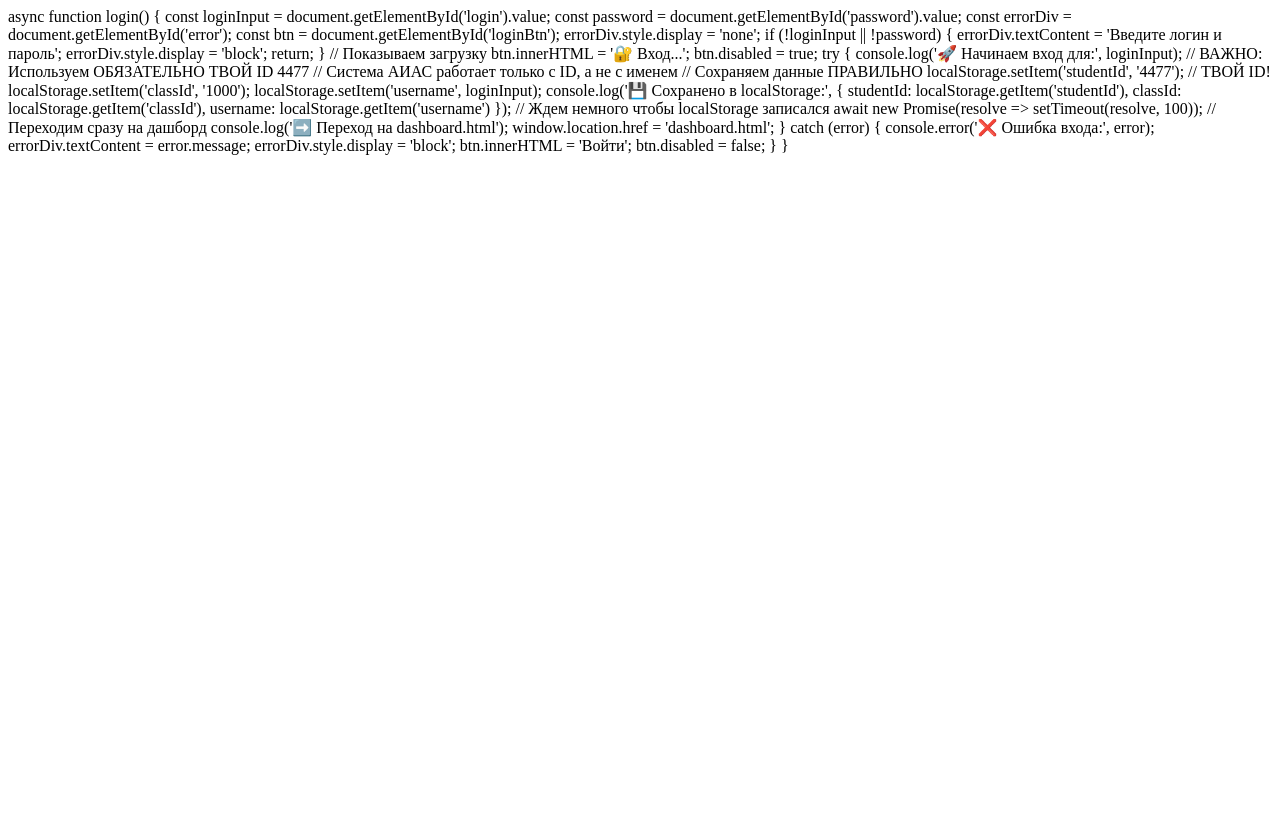
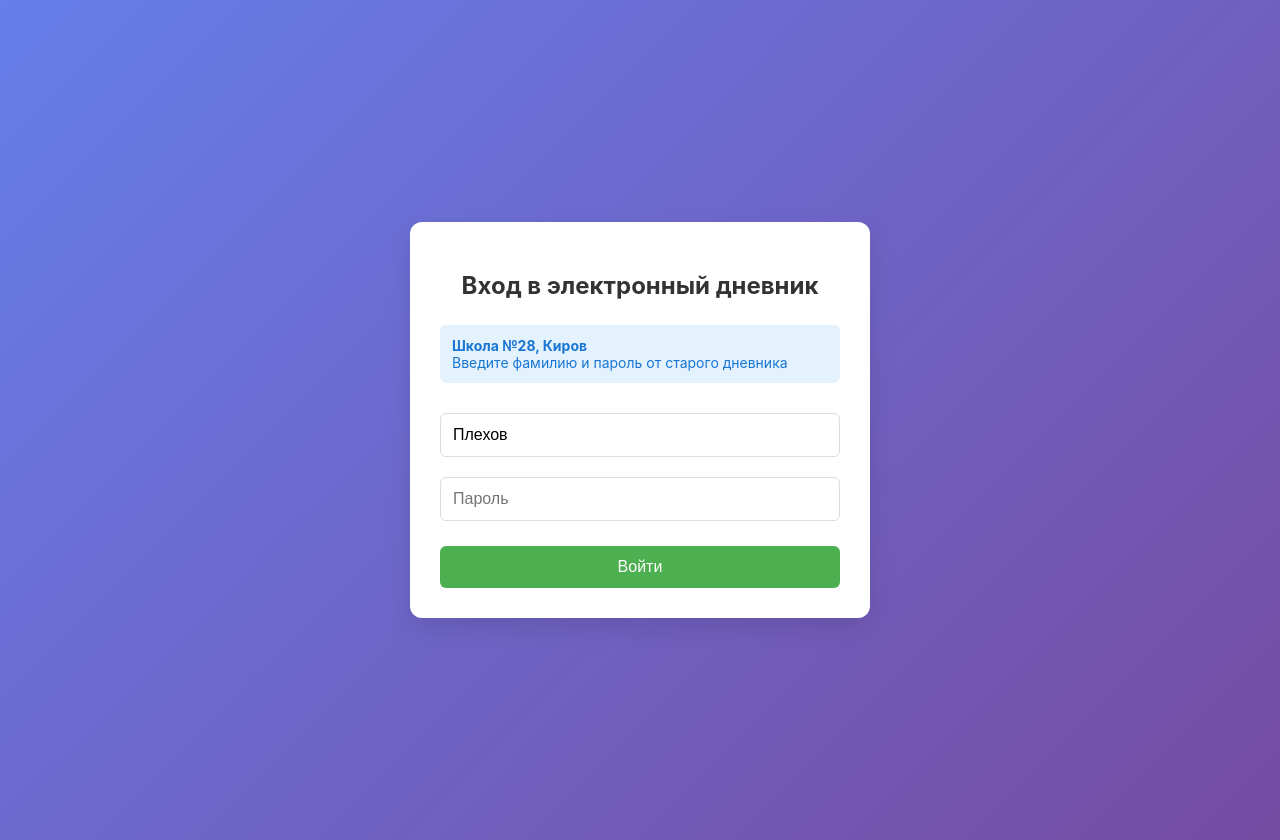
Before and after one commit to plehovlev2011-glitch/journal28, a plain HTML site: page login.html in a window 1280 px wide. Before the commit the page ends 800 px from the top, so only its background shows below. Drawn offline with Linux system fonts and the light colour scheme.

Commit message:
Update login.html

```diff
--- a/login.html
+++ b/login.html
@@ -1,50 +1,203 @@
+<!DOCTYPE html>
+<html lang="ru">
+<head>
+    <meta charset="UTF-8">
+    <meta name="viewport" content="width=device-width, initial-scale=1.0">
+    <title>Вход в дневник</title>
+    <style>
+        body {
+            font-family: 'Inter', sans-serif;
+            background: linear-gradient(135deg, #667eea, #764ba2);
+            margin: 0;
+            padding: 20px;
+            display: flex;
+            justify-content: center;
+            align-items: center;
+            min-height: 100vh;
+        }
+        .login-box {
+            background: white;
+            padding: 30px;
+            border-radius: 12px;
+            width: 100%;
+            max-width: 400px;
+            box-shadow: 0 10px 25px rgba(0,0,0,0.1);
+        }
+        h2 {
+            text-align: center;
+            color: #333;
+            margin-bottom: 25px;
+        }
+        input {
+            width: 100%;
+            padding: 12px;
+            margin: 10px 0;
+            border: 1px solid #ddd;
+            border-radius: 6px;
+            box-sizing: border-box;
+            font-size: 16px;
+        }
+        button {
+            width: 100%;
+            padding: 12px;
+            background: #4caf50;
+            color: white;
+            border: none;
+            border-radius: 6px;
+            font-size: 16px;
+            cursor: pointer;
+            margin-top: 15px;
+            font-weight: 500;
+        }
+        button:hover {
+            background: #45a049;
+        }
+        .error {
+            color: #d32f2f;
+            margin-top: 10px;
+            padding: 10px;
+            background: #ffebee;
+            border-radius: 6px;
+            display: none;
+        }
+        .info {
+            background: #e3f2fd;
+            padding: 12px;
+            border-radius: 6px;
+            margin-bottom: 20px;
+            font-size: 14px;
+            color: #1976d2;
+        }
+        .loading {
+            text-align: center;
+            padding: 20px;
+            display: none;
+        }
+        .spinner {
+            width: 40px;
+            height: 40px;
+            border: 3px solid #f3f3f3;
+            border-top: 3px solid #4caf50;
+            border-radius: 50%;
+            animation: spin 1s linear infinite;
+            margin: 0 auto 10px;
+        }
+        @keyframes spin {
+            0% { transform: rotate(0deg); }
+            100% { transform: rotate(360deg); }
+        }
+    </style>
+</head>
+<body>
+    <div class="login-box">
+        <h2>Вход в электронный дневник</h2>
+
+        <div class="info">
+            <strong>Школа №28, Киров</strong><br>
+            Введите фамилию и пароль от старого дневника
+        </div>
+
+        <input type="text" id="lastName" placeholder="Фамилия" value="Плехов">
+        <input type="password" id="password" placeholder="Пароль">
+
+        <button onclick="login()" id="loginBtn">Войти</button>
+
+        <div class="loading" id="loading">
+            <div class="spinner"></div>
+            <p>Поиск данных ученика...</p>
+        </div>
+
+        <div id="error" class="error"></div>
+    </div>
+
+    <script>
         async function login() {
-    const loginInput = document.getElementById('login').value;
+            const lastName = document.getElementById('lastName').value.trim();
             const password = document.getElementById('password').value;
             const errorDiv = document.getElementById('error');
+            const loadingDiv = document.getElementById('loading');
             const btn = document.getElementById('loginBtn');
 
+            // Сброс ошибок
             errorDiv.style.display = 'none';
+            errorDiv.textContent = '';
 
-    if (!loginInput || !password) {
-        errorDiv.textContent = 'Введите логин и пароль';
-        errorDiv.style.display = 'block';
+            // Валидация
+            if (!lastName) {
+                showError('Введите фамилию');
+                return;
+            }
+            if (!password) {
+                showError('Введите пароль');
                 return;
             }
 
             // Показываем загрузку
-    btn.innerHTML = '🔐 Вход...';
-    btn.disabled = true;
+            btn.style.display = 'none';
+            loadingDiv.style.display = 'block';
 
             try {
-        console.log('🚀 Начинаем вход для:', loginInput);
+                console.log('🔍 Ищем ID для фамилии:', lastName);
 
-        // ВАЖНО: Используем ОБЯЗАТЕЛЬНО ТВОЙ ID 4477
-        // Система АИАС работает только с ID, а не с именем
+                // 1. Ищем ID ученика
+                const idResponse = await fetch('/api/getStudentId', {
+                    method: 'POST',
+                    headers: { 'Content-Type': 'application/json' },
+                    body: JSON.stringify({
+                        lastName: lastName,
+                        password: password
+                    })
+                });
 
-        // Сохраняем данные ПРАВИЛЬНО
-        localStorage.setItem('studentId', '4477'); // ТВОЙ ID!
-        localStorage.setItem('classId', '1000');
-        localStorage.setItem('username', loginInput);
+                const idData = await idResponse.json();
+                console.log('Ответ поиска ID:', idData);
 
-        console.log('💾 Сохранено в localStorage:', {
+                if (!idData.success) {
+                    throw new Error(idData.error || 'Не удалось найти данные ученика');
+                }
+
+                // 2. Сохраняем найденные данные
+                localStorage.setItem('studentId', idData.studentId);
+                localStorage.setItem('classId', idData.classId || '1000');
+                localStorage.setItem('username', lastName);
+                localStorage.setItem('authTime', Date.now());
+
+                console.log('💾 Сохранено:', {
                     studentId: localStorage.getItem('studentId'),
                     classId: localStorage.getItem('classId'),
                     username: localStorage.getItem('username')
                 });
 
-        // Ждем немного чтобы localStorage записался
-        await new Promise(resolve => setTimeout(resolve, 100));
-
-        // Переходим сразу на дашборд
-        console.log('➡️ Переход на dashboard.html');
+                // 3. Переходим в дневник
+                setTimeout(() => {
                     window.location.href = 'dashboard.html';
+                }, 500);
 
             } catch (error) {
                 console.error('❌ Ошибка входа:', error);
-        errorDiv.textContent = error.message;
-        errorDiv.style.display = 'block';
-        btn.innerHTML = 'Войти';
-        btn.disabled = false;
+                showError(error.message);
+                btn.style.display = 'block';
+                loadingDiv.style.display = 'none';
             }
         }
+
+        function showError(message) {
+            const errorDiv = document.getElementById('error');
+            errorDiv.textContent = message;
+            errorDiv.style.display = 'block';
+        }
+
+        // Enter для входа
+        document.getElementById('password').addEventListener('keypress', (e) => {
+            if (e.key === 'Enter') login();
+        });
+
+        // Фокус на поле пароля после ввода фамилии
+        document.getElementById('lastName').addEventListener('keypress', (e) => {
+            if (e.key === 'Enter') {
+                document.getElementById('password').focus();
+            }
+        });
+    </script>
+</body>
+</html>
```
Lines whose indentation alone changed are shown as unchanged.
